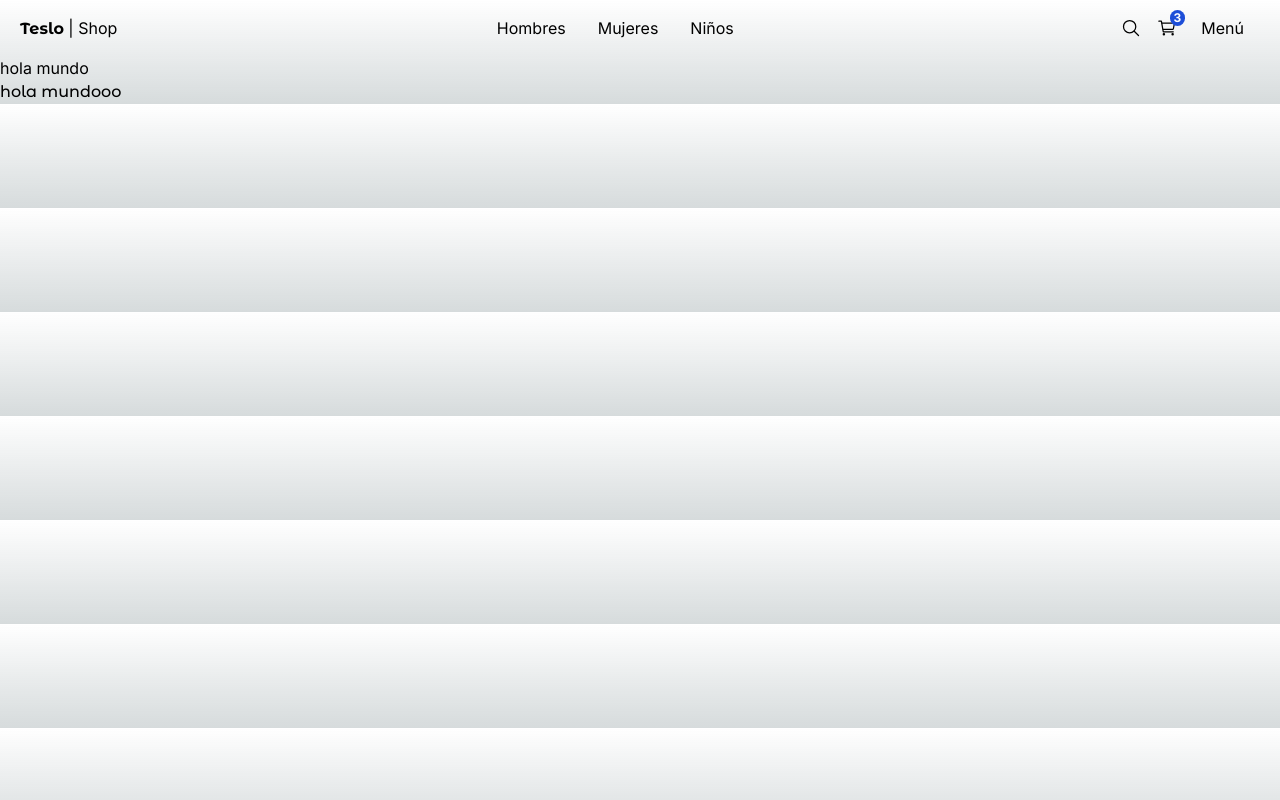
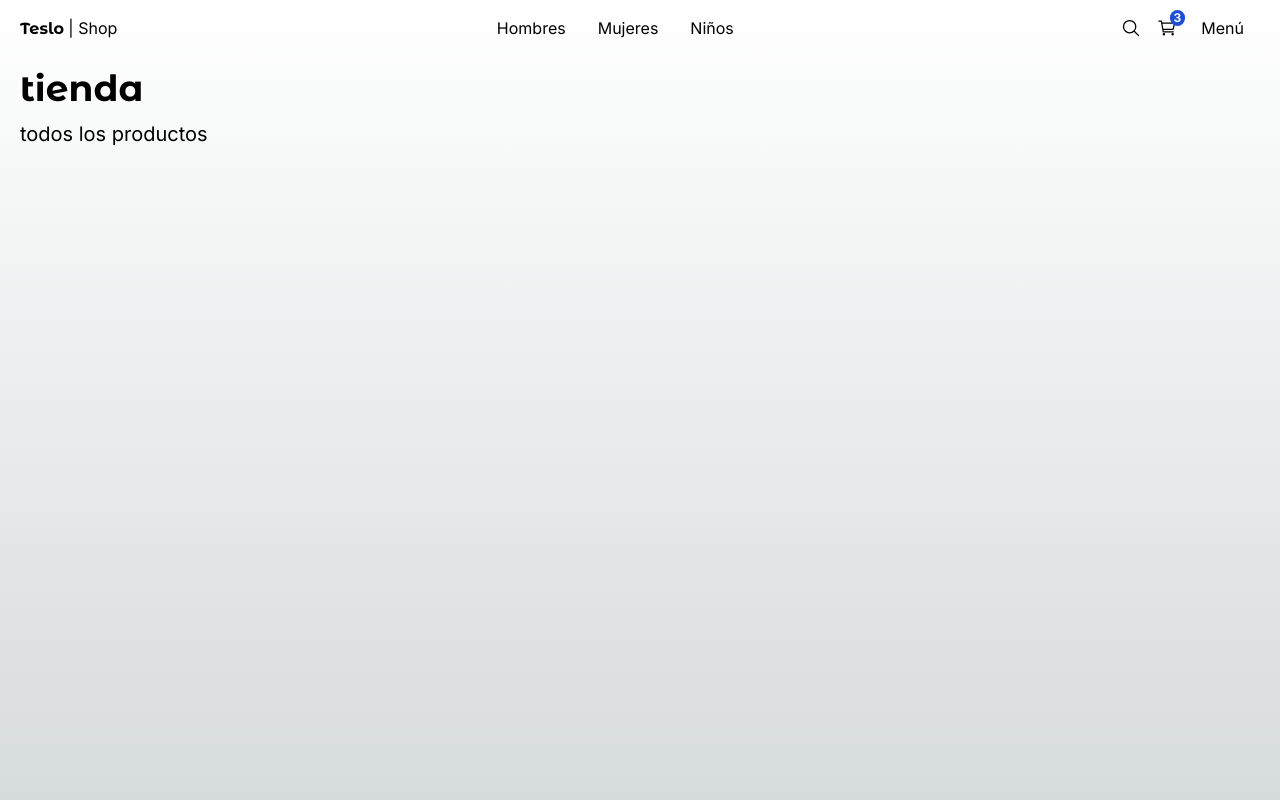
Before and after one commit to JuanPaz14/e-commerce, a Next.js app: page / in a window 1280 px wide. Built offline with nearby package versions, Linux system fonts and the light colour scheme.

Commit message:
componente Title

```diff
--- a/src/app/(shop)/cart/page.tsx
+++ b/src/app/(shop)/cart/page.tsx
@@ -1,7 +1,8 @@
+import { Title } from '@/components'
 import React from 'react'
 
 export default function () {
   return (
-    <h1>Cart Page</h1>
+    <Title title="Cart" subtitle="productos seleccionados" className="mb-2"/>
   )
 }
--- a/src/app/(shop)/layout.tsx
+++ b/src/app/(shop)/layout.tsx
@@ -4,9 +4,12 @@ export default function ShopLayout({children}:{
     children: React.ReactNode;
 }){
     return(
-        <main>
+        <main className="min-h-screen ">
             <TopMenu/>
-            {children}
+            <div className="px-0 sm:px-5" >
+                {children}
+            </div>
+
         </main>
     );
 }
--- a/src/app/(shop)/page.tsx
+++ b/src/app/(shop)/page.tsx
@@ -1,11 +1,9 @@
+import { Title } from "@/components";
 import { inter, TitleFont } from "@/config/fonst";
 import Image from "next/image";
 
 export default function Home() {
   return (
-    <div>
-      <h1 className={inter.className}>hola mundo </h1>
-      <h1 className={TitleFont.className}>hola mundooo</h1>
-    </div>
+    <Title title="tienda" subtitle="todos los productos" className="mb-2"/>
   );
 }
--- a/src/components/index.ts
+++ b/src/components/index.ts
@@ -1,3 +1,4 @@
 
 export * from './ui/top-menu/TopMenu';
 export * from './ui/not-found/PageNotFound';
+export * from './ui/title/Title';
--- /dev/null
+++ b/src/components/ui/title/Title.tsx
@@ -0,0 +1,19 @@
+import { TitleFont } from "@/config/fonst";
+
+
+interface Props{
+    title: string;
+    subtitle?: string;
+    className?: string;
+}
+
+export const Title = ({title,subtitle,className}:Props) => {
+  return (
+    <div className={`mt-3 ${className}`}>
+        <h1 className={`${TitleFont.className} antialiased text-4xl font-semibold my-3`}>{title}</h1>
+        {subtitle && (
+            <h3 className="text-xl mb-5  ">{subtitle}</h3>
+        )}
+    </div>
+  )
+}
```
